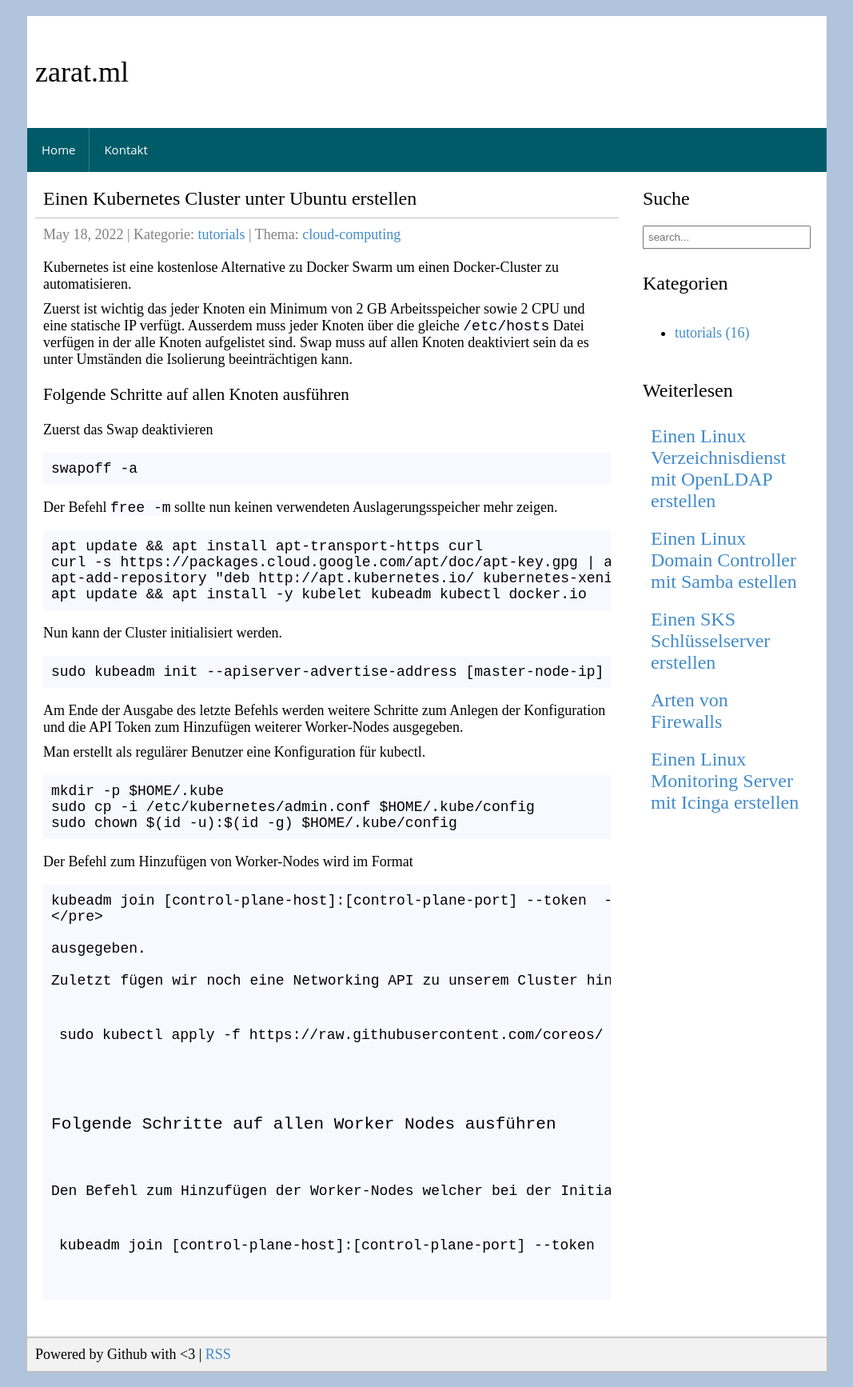
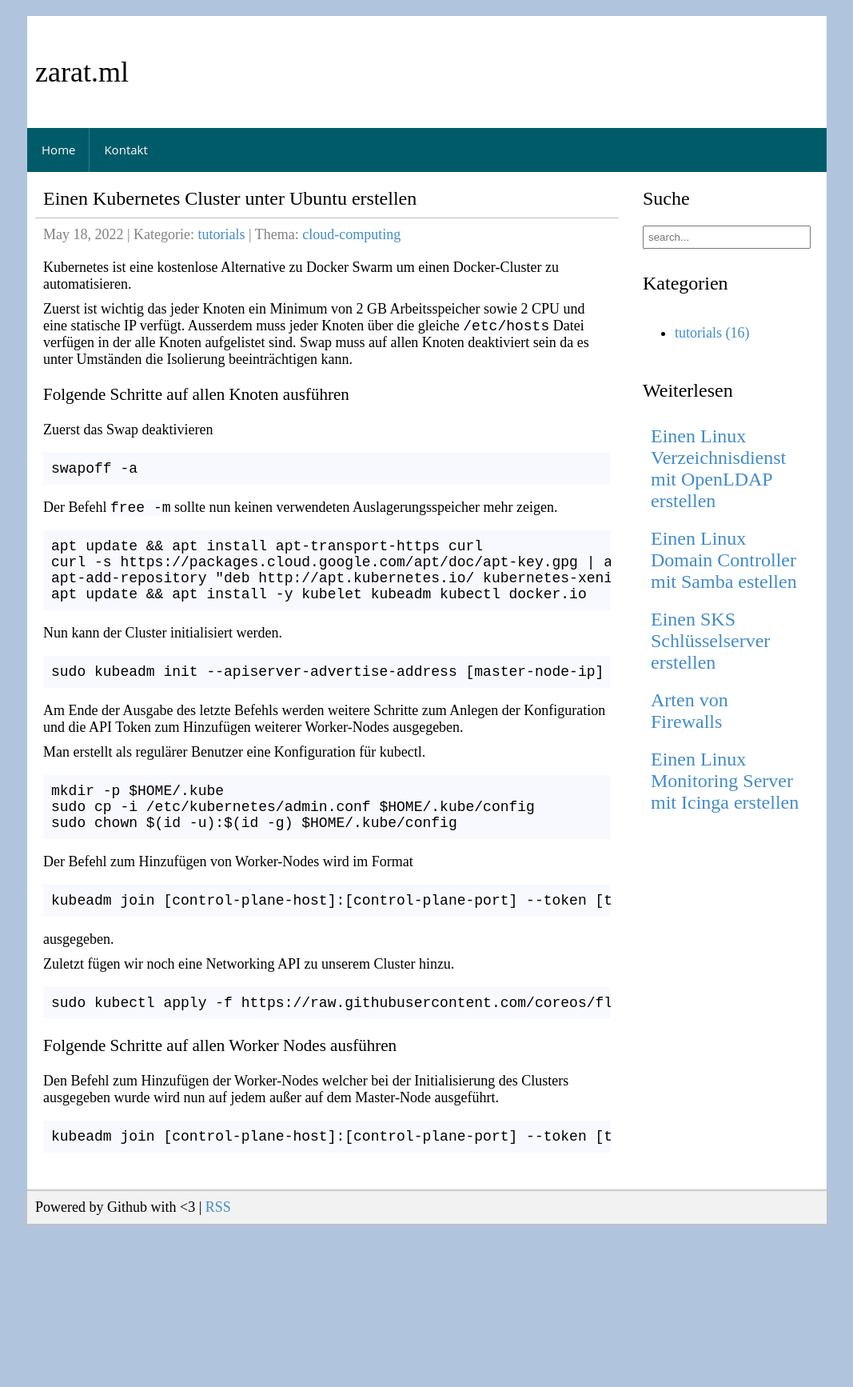
Before and after one commit to zarat/zarat.github.io, a Jekyll site: the page built from _posts/2022-05-18-Einen-Kubernetes-Cluster-erstellen.markdown, in a window 1280 px wide. Shown: the whole page at 80% size, without its empty margins (106-1173 px from the left). Built offline with Jekyll 4.4.1, drawn with Linux system fonts in a browser that asks for light colours; after the commit the page ends 1550 px from its top, so only the background shows below that.

Commit message:
Update 2022-05-18-Einen-Kubernetes-Cluster-erstellen.markdown

```diff
--- a/_posts/2022-05-18-Einen-Kubernetes-Cluster-erstellen.markdown
+++ b/_posts/2022-05-18-Einen-Kubernetes-Cluster-erstellen.markdown
@@ -49,7 +49,7 @@
 Der Befehl zum Hinzufügen von Worker-Nodes wird im Format
 
 <pre>
-kubeadm join [control-plane-host]:[control-plane-port] --token <token> --discovery-token-ca-cert-hash sha256:[hash]
+kubeadm join [control-plane-host]:[control-plane-port] --token [token] --discovery-token-ca-cert-hash sha256:[hash]
 </pre>
 
 ausgegeben.
```
